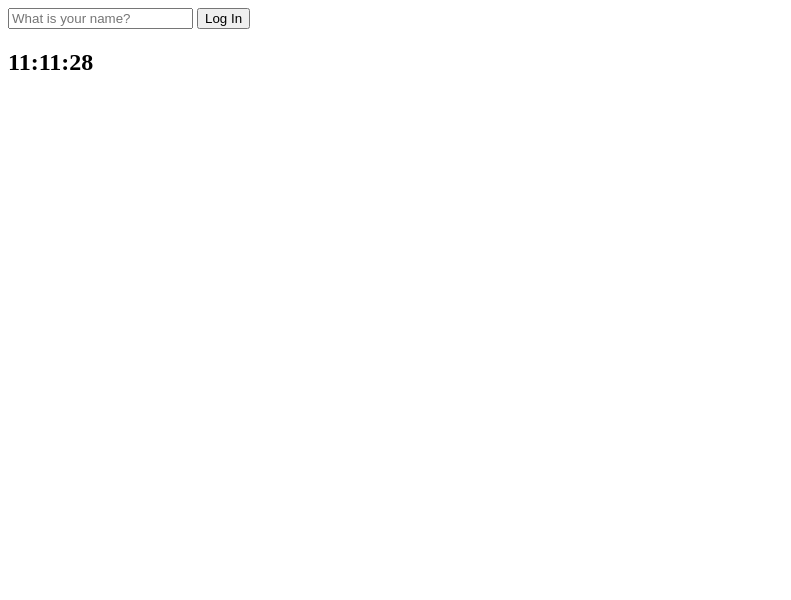
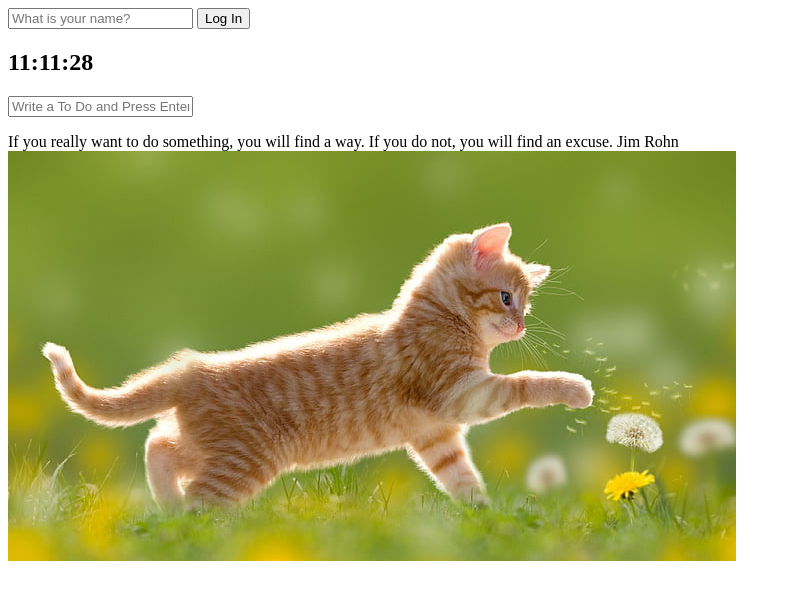
Before and after one commit to jisooooooooooo/nomadcoder_VanilaJS, a plain HTML site: page MOMENTUM/index.html in a window 1280 px wide. Shown: the whole page, without its empty margins (0-791 px from the left). Drawn offline with Linux system fonts and the light colour scheme.

Commit message:
quotes and background

```diff
--- a/MOMENTUM/index.html
+++ b/MOMENTUM/index.html
@@ -18,8 +18,18 @@
     </form>
     <h2 id="clock">00:00:00</h2>
     <h1 id="greeting" class="hidden"></h1>
-
+    <form id="todo-form">
+      <input type="text" placeholder="Write a To Do and Press Enter" required />
+    </form>
+    <ul id="todo-list"></ul>
+    <div id="quote">
+      <span></span>
+      <span></span>
+    </div>
     <script src="js/greeting.js"></script>
     <script src="js/clock.js"></script>
+    <script src="js/quotes.js"></script>
+    <script src="js/background.js"></script>
+    <script src="js/todo.js"></script>
   </body>
 </html>
--- /dev/null
+++ b/MOMENTUM/js/background.js
@@ -0,0 +1,11 @@
+const images = ["0.jpg", "1.jpg", "2.jpg"];
+
+const chosenImage = images[Math.floor(Math.random() * images.length)];
+
+const bgImage = document.createElement("img");
+
+console.log(bgImage);
+
+bgImage.src = `img/${chosenImage}`;
+
+document.body.appendChild(bgImage);
--- /dev/null
+++ b/MOMENTUM/js/quotes.js
@@ -0,0 +1,56 @@
+const quotes = [
+  {
+    quote: "I never dreamed about success, I worked for it",
+    author: "Estee Lauder",
+  },
+  {
+    quote: "Do not try to be original, just try to be good.",
+    author: "Paul Rand",
+  },
+  {
+    quote: "Do not be afraid to give up the good to go for the great",
+    author: "John D. Rockefeller",
+  },
+  {
+    quote:
+      "If you cannot fly then run. If you cannot run, then walk. And if you cannot walk, then crawl, but whatever you do, you have to keep moving forward.",
+    author: "Martin Luther King Jr.",
+  },
+  {
+    quote:
+      "Our greatest weakness lies in giving up. The most certain way to succeed is always to try just one more time.",
+    author: "Thomas Edison",
+  },
+  {
+    quote:
+      "The fastest way to change yourself is to hang out with people who are already the way you want to be",
+    author: "REid Hoffman",
+  },
+  {
+    quote:
+      "Money is like gasoline during a road trip. You do not want to run out of gas on your trip, but you are not doing a tour of gas stations",
+    author: "Tim O Reilly",
+  },
+  {
+    quote:
+      "Some people dream of success, while other people get up every morning and make it happen",
+    author: "Wayne Huizenga",
+  },
+  {
+    quote:
+      "The only thing worse than starting something and falling.. is not starting something",
+    author: "SEth Godin",
+  },
+  {
+    quote:
+      "If you really want to do something, you will find a way. If you do not, you will find an excuse.",
+    author: "Jim Rohn",
+  },
+];
+
+const quote = document.querySelector("#quote span:first-child");
+const author = document.querySelector("#quote span:last-child");
+
+const todaysQuote = quotes[Math.floor(Math.random() * quotes.length)];
+quote.innerText = todaysQuote.quote;
+author.innerText = todaysQuote.author;
--- /dev/null
+++ b/MOMENTUM/js/todo.js
@@ -0,0 +1,11 @@
+const toDoForm = document.getElementById("todo-form");
+const toDoInput = document.querySelector("#todo-form input");
+const toDoList = document.getElementById("todo-list");
+
+function handleToDoSubmit(event) {
+  event.preventDefault();
+  const newTodo = toDoInput.value;
+  toDoInput.value = "";
+}
+
+toDoForm.addEventListener("submit", handleToDoSubmit);
```
Also changed, not shown: MOMENTUM/img/0.jpg (added), MOMENTUM/img/1.jpg (added), MOMENTUM/img/2.jpg (added).
